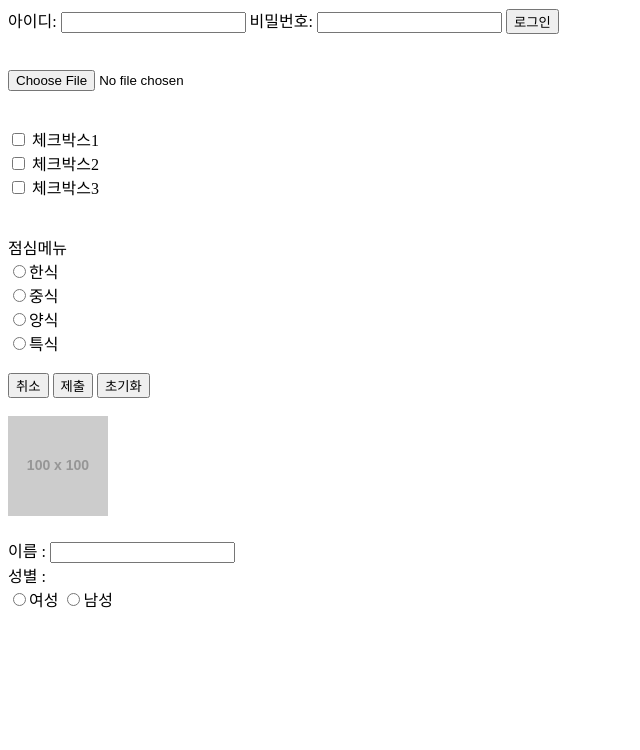
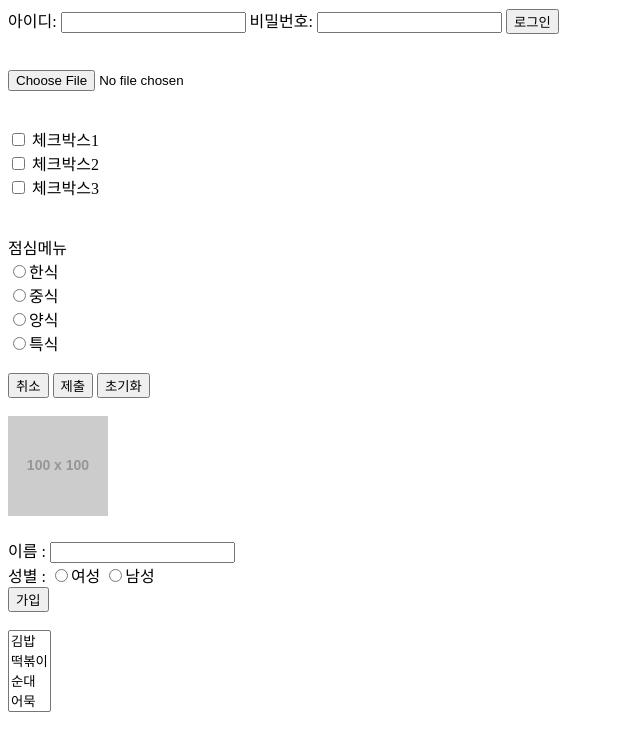
Before and after one commit to hikhyun/testRepo1, a plain HTML site: page index.html in a window 1280 px wide. Shown: the whole page, without its empty margins (0-640 px from the left). Drawn offline with Linux system fonts and the light colour scheme; placeholder pictures from the web are drawn by us.

Commit message:
ㄹㅇㅎ

```diff
--- a/index.html
+++ b/index.html
@@ -34,9 +34,18 @@
 <label for="name">이름 : </label>
 <input id="name" type="text"> <br>
 
-<label for="name">성별 :</label> <br>
+<label for="name">성별 :</label>
 <input type="radio" name="radio" value="여성">여성
 <input type="radio" name="radio" value="남성">남성<br>
+
+<input type="submit" value="가입"><br><br>
+
+<select multiple="분식 메뉴">
+    <option>김밥</option>
+    <option>떡볶이</option>
+    <option>순대</option>
+    <option>어묵</option>
+    </select>
 
 </form>
 <br><br>
```
